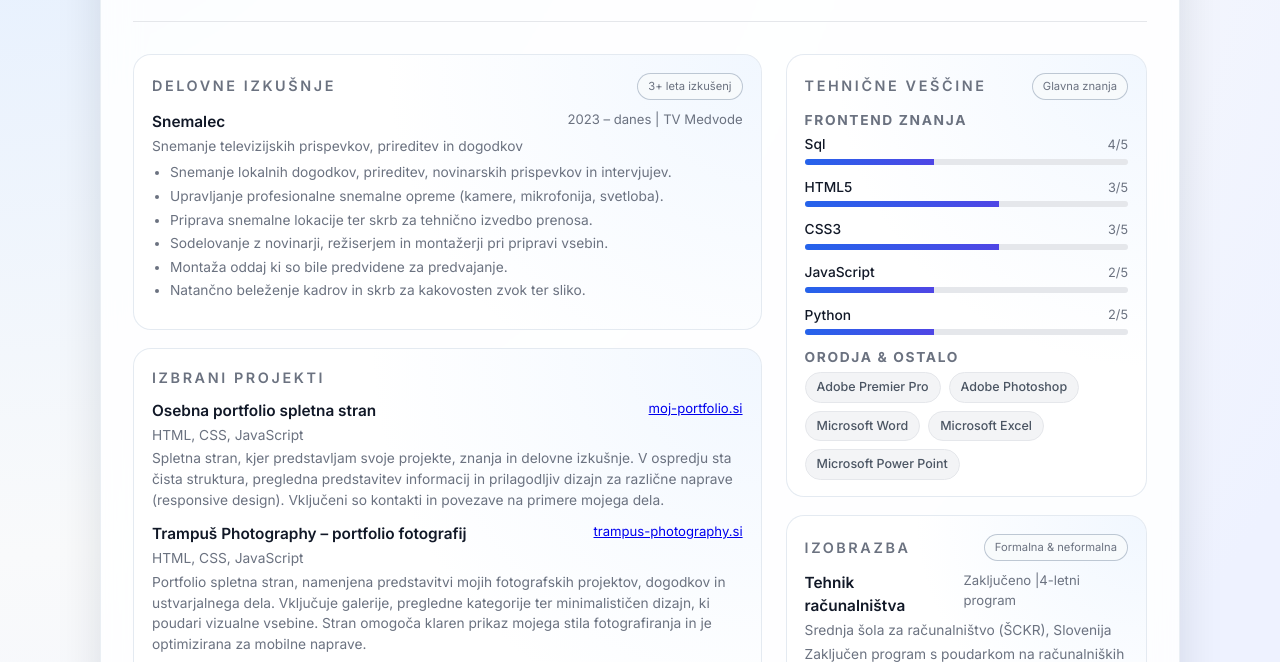
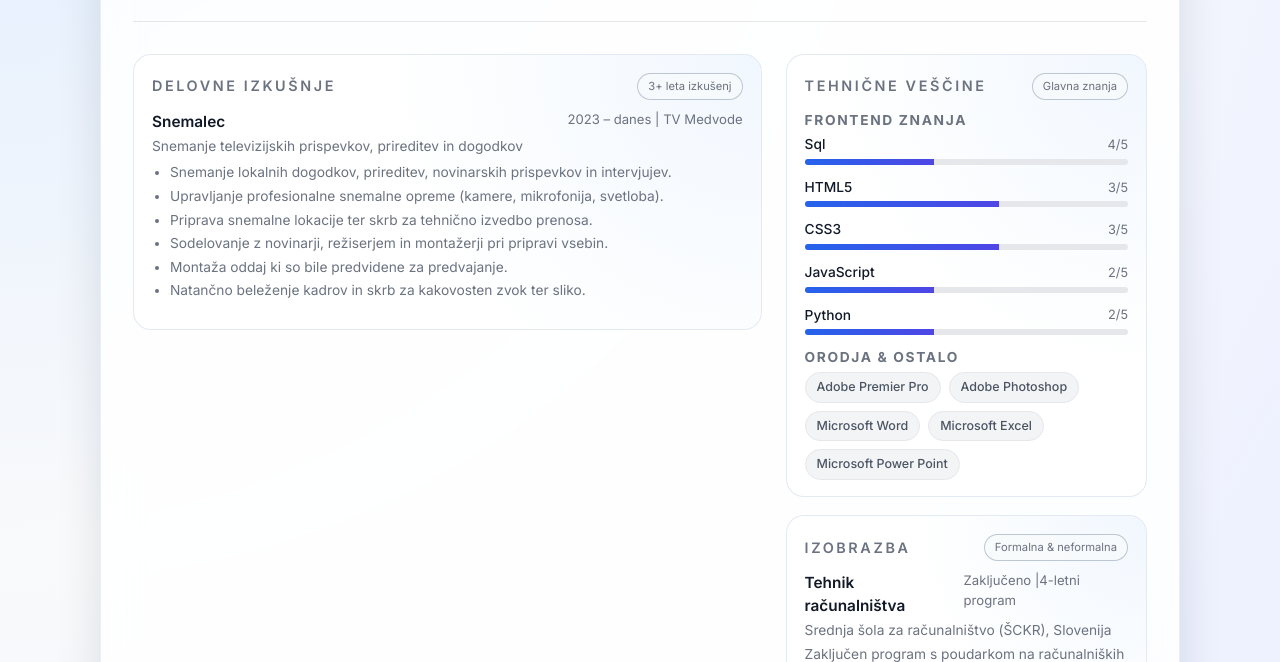
Before and after one commit to trampy5/Porfolio-cv, a plain HTML site: page index.html in a window 1280 px wide. Shown: the part 290-952 px from the top of the page. Drawn offline with Linux system fonts and the light colour scheme.

Commit message:
Update index.html

```diff
--- a/index.html
+++ b/index.html
@@ -497,45 +497,6 @@
           </div>
         </article>
 
-        <!-- Projekti -->
-        <article class="card">
-          <div class="card-inner">
-            <div class="card-header">
-              <h2 class="card-title">Izbrani projekti</h2>
-            </div>
-
-            <div class="item">
-            <div class="item-header">
-                <div class="item-title">Osebna portfolio spletna stran</div>
-                <div class="item-meta">
-                <a href="https://moj-portfolio.si" target="_blank">moj-portfolio.si</a>
-                </div>
-            </div>
-            <div class="item-subtitle">HTML, CSS, JavaScript</div>
-            <p class="item-desc">
-                Spletna stran, kjer predstavljam svoje projekte, znanja in delovne izkušnje.
-                V ospredju sta čista struktura, pregledna predstavitev informacij in prilagodljiv
-                dizajn za različne naprave (responsive design). Vključeni so kontakti in povezave
-                na primere mojega dela.
-            </p>
-            </div>
-            <div class="item">
-            <div class="item-header">
-                <div class="item-title">Trampuš Photography – portfolio fotografij</div>
-                <div class="item-meta">
-                <a href="https://trampus-photography.si" target="_blank">trampus-photography.si</a>
-                </div>
-            </div>
-            <div class="item-subtitle">HTML, CSS, JavaScript</div>
-            <p class="item-desc">
-                Portfolio spletna stran, namenjena predstavitvi mojih fotografskih projektov, dogodkov
-                in ustvarjalnega dela. Vključuje galerije, pregledne kategorije ter minimalističen dizajn,
-                ki poudari vizualne vsebine. Stran omogoča klaren prikaz mojega stila fotografiranja in
-                je optimizirana za mobilne naprave.
-            </p>
-            </div>
-
-
 
           </div>
         </article>
```
